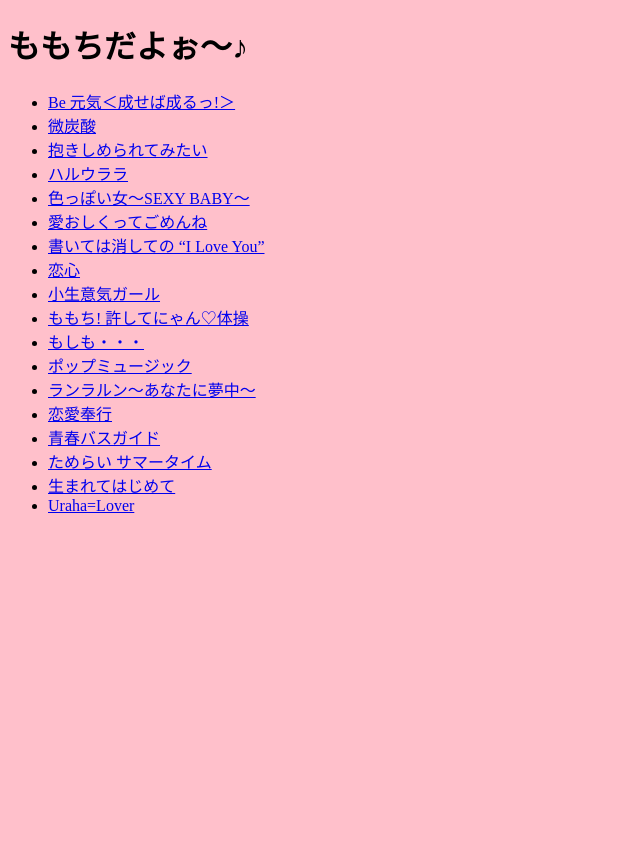
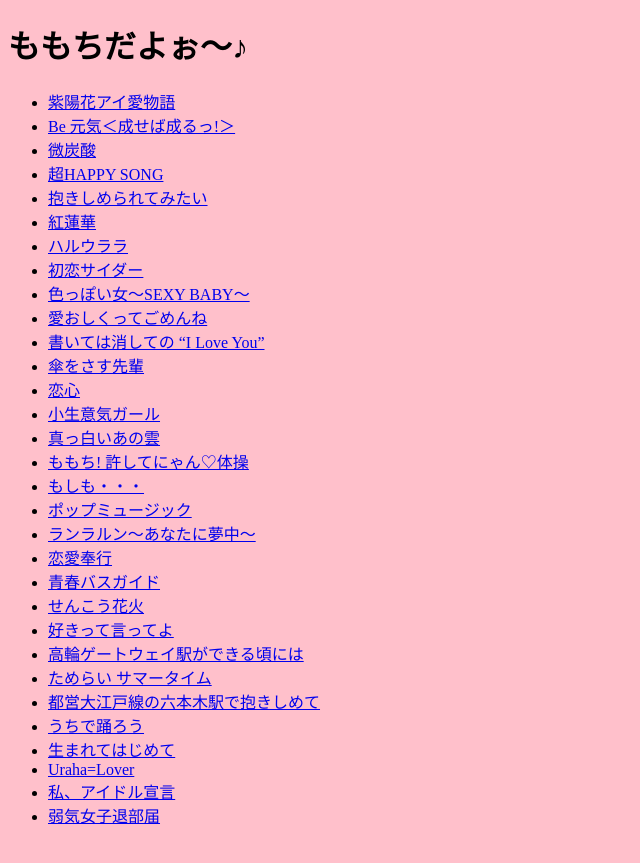
Before and after one commit to takaoyamakoshi/momochi, a Jekyll site: the page built from index.md, in a window 1280 px wide. Shown: the top 863 px of the page, without its empty margins (0-640 px from the left). Built offline with Jekyll 4.4.1, drawn with Linux system fonts in a browser that asks for light colours; our own code applies the rules of GitHub Pages for plain Markdown files.

Commit message:
Update index.md

```diff
--- a/index.md
+++ b/index.md
@@ -1,20 +1,33 @@
 # ももちだよぉ～♪
 
+- [紫陽花アイ愛物語](./ajisai_aiai_monogatari.md)
 - [Be 元気＜成せば成るっ!＞](./be_genki_naseba_naru.md)
 - [微炭酸](./bitansan.md)
+- [超HAPPY SONG](./cho_happy_song.md)
 - [抱きしめられてみたい](./dakishimerarete_mitai.md)
+- [紅蓮華](./gurenge.md)
 - [ハルウララ](./haru_urara.md)
+- [初恋サイダー](./hatsukoi_cider.md)
 - [色っぽい女～SEXY BABY～](./iroppoi_onna_sexy_baby.md)
 - [愛おしくってごめんね](./itooshikutte_gomenne.md)
 - [書いては消しての “I Love You”](./kaiteha_keshiteno_i_love_you.md)
+- [傘をさす先輩](./kasawo_sasu_senpai.md)
 - [恋心](./koigokoro.md)
 - [小生意気ガール](./konamaiki_girl.md)
+- [真っ白いあの雲](./masshiroi_ano_kumo.md)
 - [ももち! 許してにゃん♡体操](./momochi_yurushitenyan_taisou.md)
 - [もしも・・・](./moshimo.md)
 - [ポップミュージック](./pop_music.md)
 - [ランラルン〜あなたに夢中〜](./ranrarun_anatani_muchu.md)
 - [恋愛奉行](./renai_bugyo.md)
 - [青春バスガイド](./seishun_bus_guide.md)
+- [せんこう花火](./senkou_hanabi.md)
+- [好きって言ってよ](./sukitte_itteyo.md to sukitte_itteyo.md)
+- [高輪ゲートウェイ駅ができる頃には](./takanawa_gateway_ekiga_dekiru_koroniha.md)
 - [ためらい サマータイム](./tamerai_summer_time.md)
+- [都営大江戸線の六本木駅で抱きしめて](./toei_ooedosen_no_roppongieki_de_dakishimete.md)
+- [うちで踊ろう](./uchide_odorou.md)
 - [生まれてはじめて](./umarete_hajimete.md)
 - [Uraha=Lover](./uraha_lover.md)
+- [私、アイドル宣言](./watashi_idol_sengen.md)
+- [弱気女子退部届](./yowaki_joshi_taibu_todoke.md)
```
